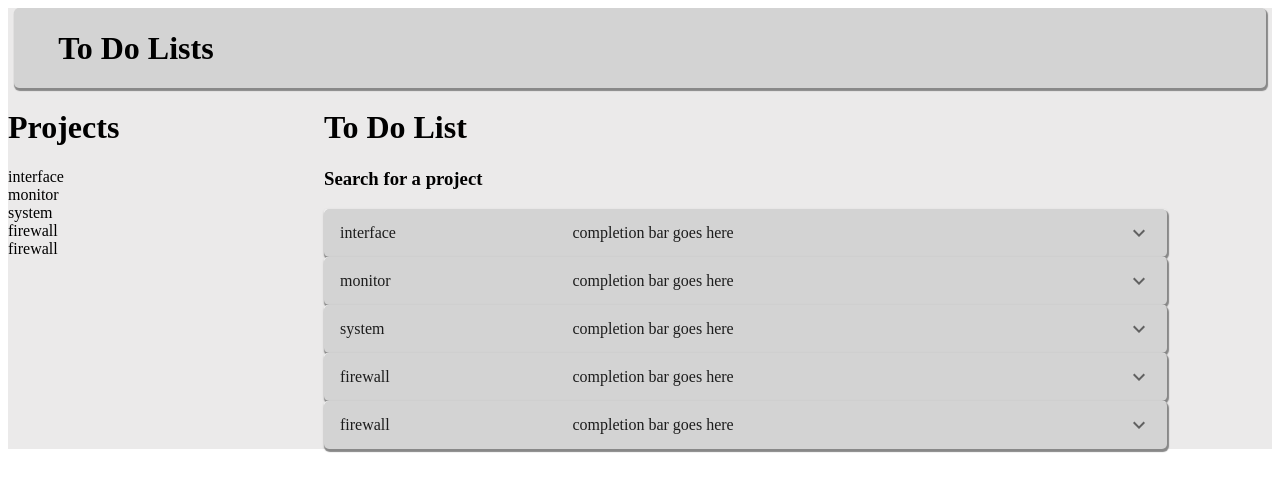
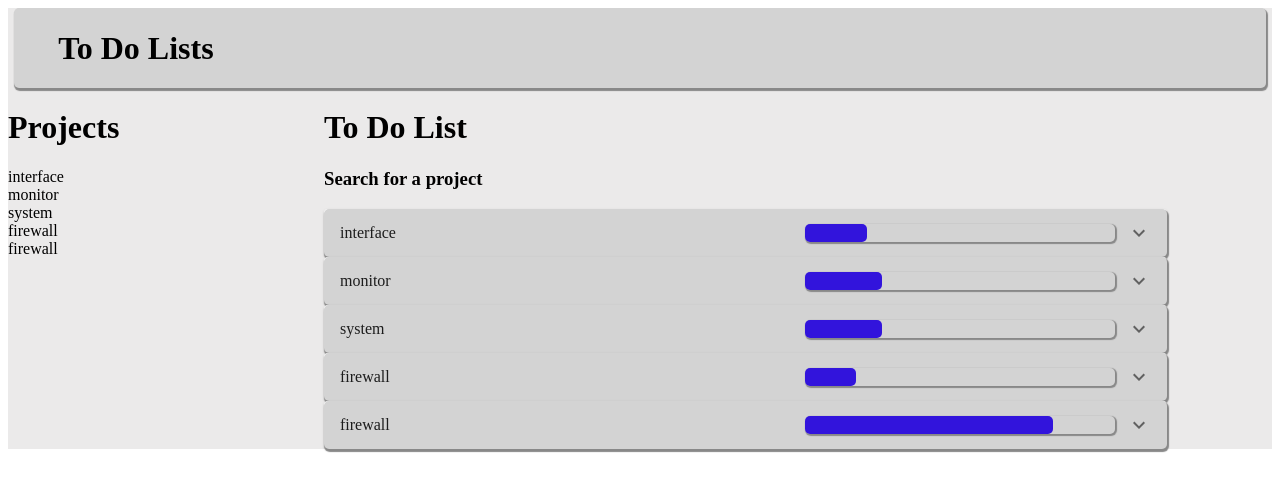
Before and after one commit to AngieD8615/Simple_Todo_App, a React app: page / in a window 1280 px wide. Shown: the top 492 px of the page. Built offline with nearby package versions, Linux system fonts and the light colour scheme; the HTML template or start-up script is replaced by a standard one.

Commit message:
built a bar which show the % complete for each project

```diff
--- /dev/null
+++ b/client/src/component/CompletionBar.jsx
@@ -0,0 +1,22 @@
+import React from "react";
+import "../style.css";
+
+export default function CompletionBar(props) {
+  // console.log(props.data);
+
+  let tasksComplete = props.data.reduce(
+    (accumulator, currentValue) =>
+      currentValue.isComplete ? accumulator + 1 : accumulator,
+    0
+  );
+  let totalTasks = props.data.length;
+
+  return (
+    <div className="total">
+      <div
+        className="complete"
+        style={{ width: `${(tasksComplete / totalTasks) * 100}%` }}
+      ></div>
+    </div>
+  );
+}
--- a/client/src/component/ProjectTile.jsx
+++ b/client/src/component/ProjectTile.jsx
@@ -5,6 +5,7 @@ import Accordion from "@material-ui/core/Accordion";
 import AccordionDetails from "@material-ui/core/AccordionDetails";
 import AccordionSummary from "@material-ui/core/AccordionSummary";
 import ExpandMoreIcon from "@material-ui/icons/ExpandMore";
+import CompletionBar from "./CompletionBar.jsx";
 
 export default function ProjectTile(props) {
   const [expanded, setExpanded] = React.useState(false);
@@ -24,7 +25,8 @@ export default function ProjectTile(props) {
           id="panel1bh-header"
         >
           <div className="project-name">{props.project.project}</div>
-          <div className="completion">completion bar goes here</div>
+          <CompletionBar className="completion" data={props.project.tasks} />
+
         </AccordionSummary>
         <AccordionDetails style={{ background: "rgb(235, 234, 234)" }}>
           <div className="tile-container">
--- a/client/src/component/TaskTile.jsx
+++ b/client/src/component/TaskTile.jsx
@@ -1,6 +1,6 @@
 import React from "react";
 import Grid from "@material-ui/core/Grid";
-import '../style.css'
+import "../style.css";
 
 export default function TaskTile(props) {
   return (
@@ -15,12 +15,18 @@ export default function TaskTile(props) {
       </Grid>
       <Grid container item md={3} className="task-end">
         <Grid>Deadline: {props.task.deadline}</Grid>
-        <Grid>
+        <Grid>Time remaining: {props.task.hoursNeeded}hrs</Grid>
+        <Grid container>
+          <i class="fa fa-trash" aria-hidden="true"></i>
+          <i class="fa fa-pencil" aria-hidden="true"></i>
           {props.task.isComplete ? (
-            <i className="fa fa-check-square-o primary-color" aria-hidden="true"></i>
+            <i
+              className="fa fa-check-square-o primary-color"
+              aria-hidden="true"
+            ></i>
           ) : (
             <i
-              className={`fa fa-square-o ${props.task.priority}`}
+              className={`fa fa-square ${props.task.priority}`}
               aria-hidden="true"
             ></i>
           )}
--- a/client/src/style.css
+++ b/client/src/style.css
@@ -9,18 +9,20 @@
 
 h1 {
   font-family: "Indie Flower", cursive;
-
 }
 
 .home {
   display: flex;
   justify-content: space-between;
   align-items: center;
+}
 
+.nav i {
+  margin: 22px;
 }
 
 i {
-  margin: 22px;
+  margin: 10px;
 }
 
 .nav {
@@ -34,7 +36,6 @@ i {
   background: lightgrey;
   box-shadow: 1px 2px 1px 1px #888888;
   border-radius: 5px;
-
 }
 
 .primary-color {
@@ -43,7 +44,20 @@ i {
 
 .project-name {
   display: flex;
-  flex-basis: 30%;
+  flex-basis: 60%;
+}
+
+.total {
+  display: flex;
+  width: 40%;
+  box-shadow: 1px 1px 1px 1px #888888;
+  border-radius: 5px;
+}
+
+.complete {
+  display: flex;
+  background: rgb(50, 20, 220);
+  border-radius: 5px;
 }
 
 #panel1bh-header {
@@ -74,11 +88,11 @@ AccordionDetails {
 }
 
 .task-container {
-  box-shadow: .5px .5px .5px .5px #888888;
+  box-shadow: 0.5px 0.5px 0.5px 0.5px #888888;
   border-radius: 5px;
   margin: 10px;
 }
 
 .task-tile {
-  padding: 10px
+  padding: 10px;
 }
```
Also changed, not shown: 1 other file (tests, documents, lock files or other folders).
